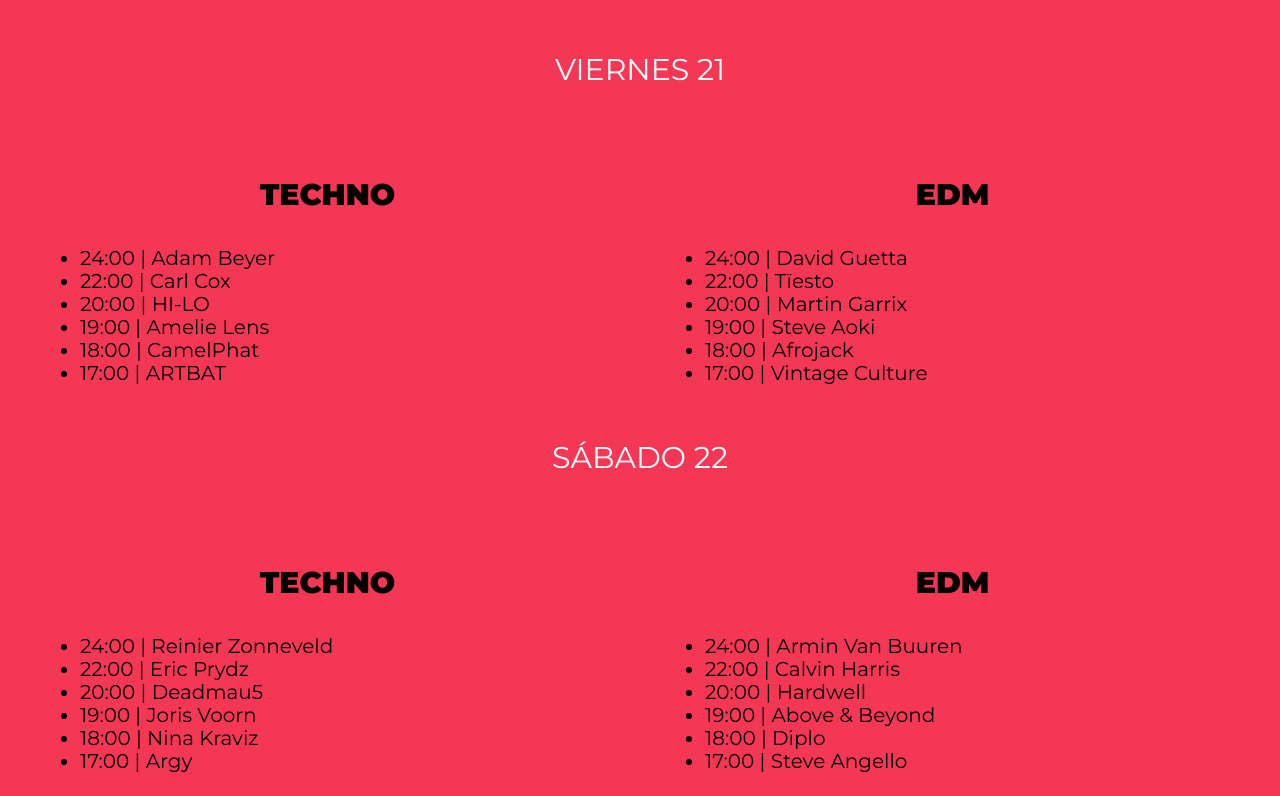
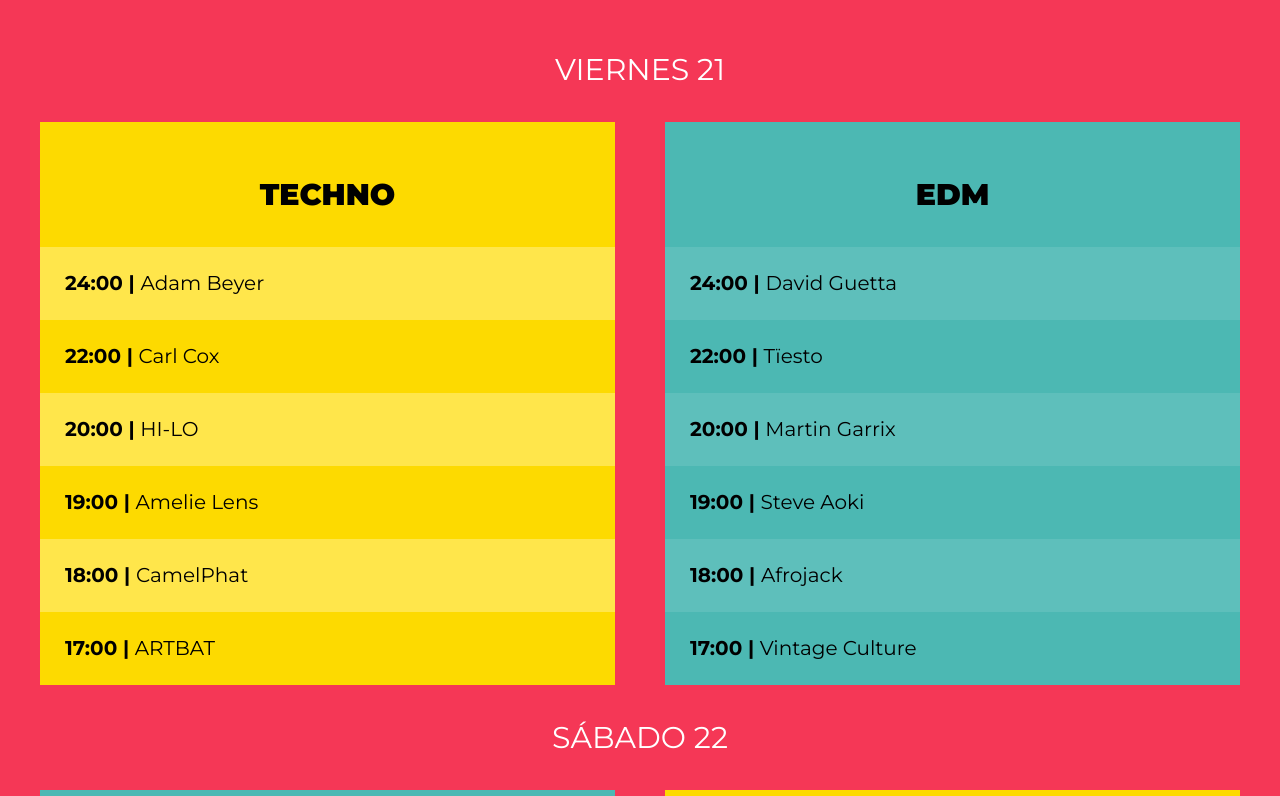
Before and after one commit to Danieljimenez21/festivalmusica, a website: page index.html in a window 1280 px wide. Shown: the part 1411-2207 px from the top of the page. Drawn offline with Linux system fonts and the light colour scheme.

Commit message:
finalizando la seccion de lineup

```diff
--- a/index.html
+++ b/index.html
@@ -50,7 +50,7 @@
         <h3>Line Up</h3>
 
         <p class="dia">Viernes 21</p>
-        <div class="escenarios-contenedor contenedor">
+        <div class="escenarios-contenedor">
             <div class="escenario bg-amarillo">
                 <p class="nombre-escenario">Techno</p>
 
--- a/src/scss/base/_mixins.scss
+++ b/src/scss/base/_mixins.scss
@@ -35,3 +35,9 @@
     grid-template-columns: repeat($columnas, 1fr);
     gap: $gap;
 }
+
+@mixin resetear-lista {
+    margin: 0;
+    padding: 0;
+    list-style: none;
+}
--- a/src/scss/layout/_lineup.scss
+++ b/src/scss/layout/_lineup.scss
@@ -1,5 +1,6 @@
 @use 'base/variables' as v;
 @use 'base/mixins' as m;
+@use 'sass:color';
 
 .lineup {
     background-color: v.$rosa;
@@ -30,3 +31,28 @@
         text-align: center;
     }
 }
+
+.calendario{
+    @include m.resetear-lista;
+    li{
+        padding: 2.5rem;
+        font-weight: 700;
+        span {
+            font-weight: 400;
+        }
+    }
+}
+
+.bg-amarillo {
+    background-color: v.$amarillo;
+    li:nth-child(odd){
+        background-color: color.adjust(v.$amarillo, $lightness: 15%);//degradar colores en listas impares
+    }
+}
+
+.bg-verde {
+    background-color: v.$verde;
+    li:nth-child(odd){ //odd impares even pares
+        background-color: color.adjust(v.$verde, $lightness: 5%);
+    }
+}
```
Also changed, not shown: build/css/app.css.
